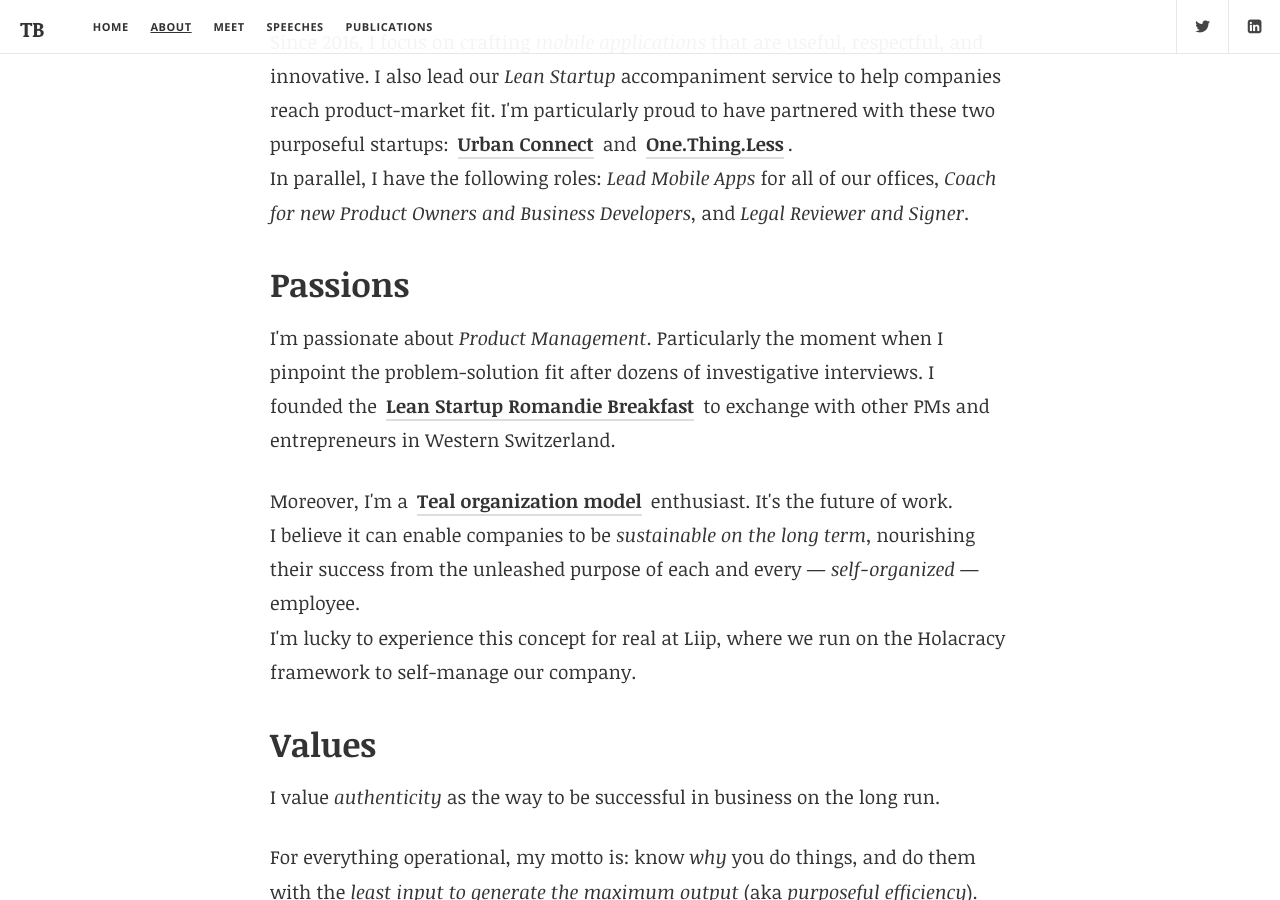
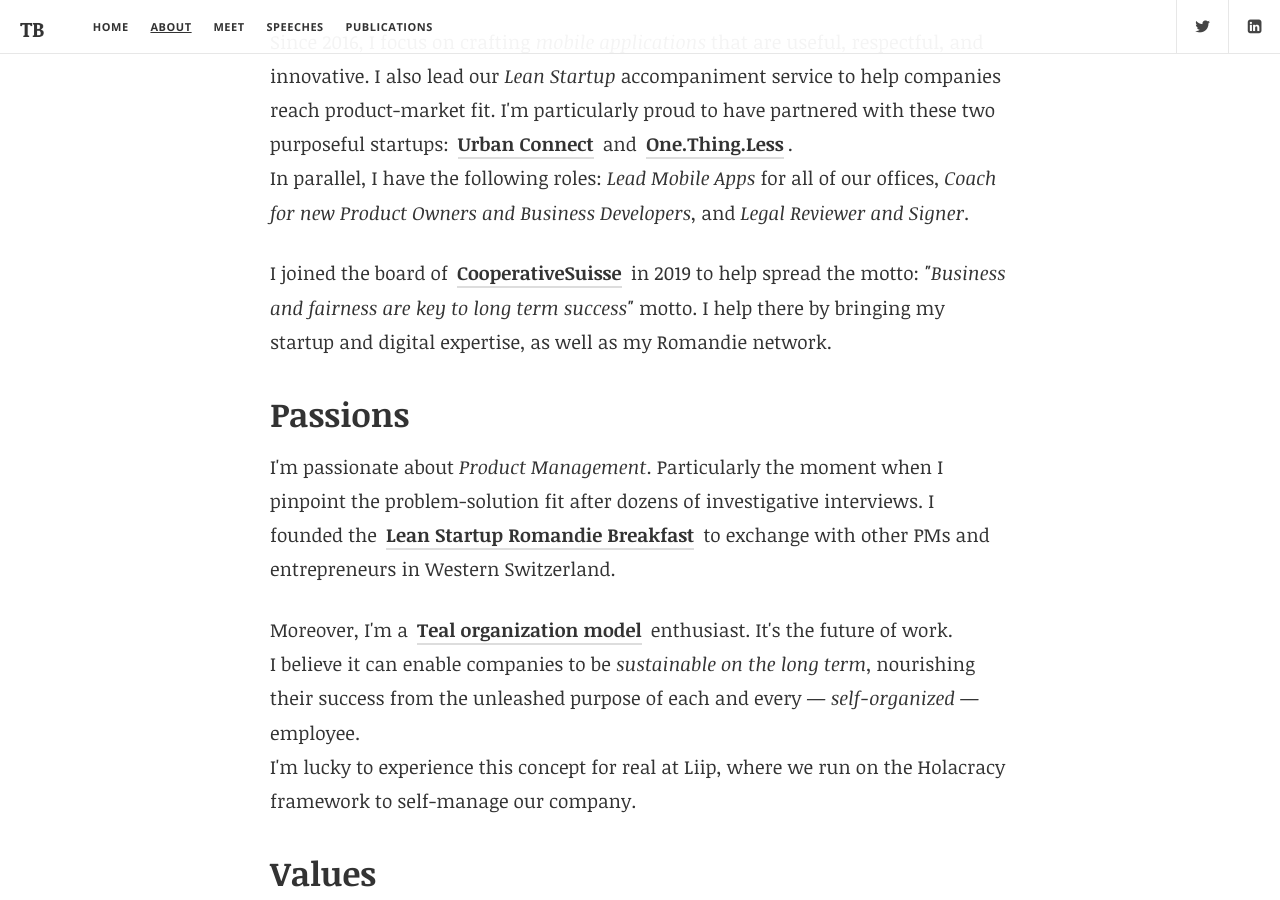
Before and after one commit to skeud/skeud.github.io, a Jekyll site: the page built from about/index.md, in a window 1280 px wide and 900 px high, scrolled down 1034 px. Built offline with Jekyll 4.4.1, drawn with Linux system fonts in a browser that asks for light colours.

Commit message:
Add CS board role to About section

```diff
--- a/about/index.md
+++ b/about/index.md
@@ -22,6 +22,7 @@ order: 2
 						During this period, I collaborated with the <a href="https://www.jaeger-lecoultre.com" target="_blank">Jaeger-LeCoultre</a> watchmaking Maison to revamp their global ecommerce website. Another challenging product was the launch of the mobile app for a famous European football association in 1.5 months targeting millions of users. Lastly, I supported the Product team at <a href="https://www.qoqa.ch/" target="_blank">QoQa</a> to relaunch their websites and mobile apps, both methodologically using the Agile Scrum framework, and technically with a new tech stack based on Ruby on Rails.</p>
 						<p>Since 2016, I focus on crafting <em>mobile applications</em> that are useful, respectful, and innovative. I also lead our <em>Lean Startup</em> accompaniment service to help companies reach product-market fit. I'm particularly proud to have partnered with these two purposeful startups: <a href="https://www.urban-connect.ch/" target="_blank">Urban Connect</a> and <a href="https://www.onethingless.com/" target="_blank">One.Thing.Less</a>.<br>
 						In parallel, I have the following roles: <em>Lead Mobile Apps</em> for all of our offices, <em>Coach for new Product Owners and Business Developers</em>, and <em>Legal Reviewer and Signer</em>.</p>
+						<p>I joined the board of <a href="https://cooperativesuisse.ch/" target="_blank">CooperativeSuisse</a> in 2019 to help spread the motto: <em>"Business and fairness are key to long term success"</em> motto. I help there by bringing my startup and digital expertise, as well as my Romandie network.</p>
 
 						<h2>Passions</h2>
 						<p>I'm passionate about <em>Product Management</em>. Particularly the moment when I pinpoint the problem-solution fit after dozens of investigative interviews.
```
